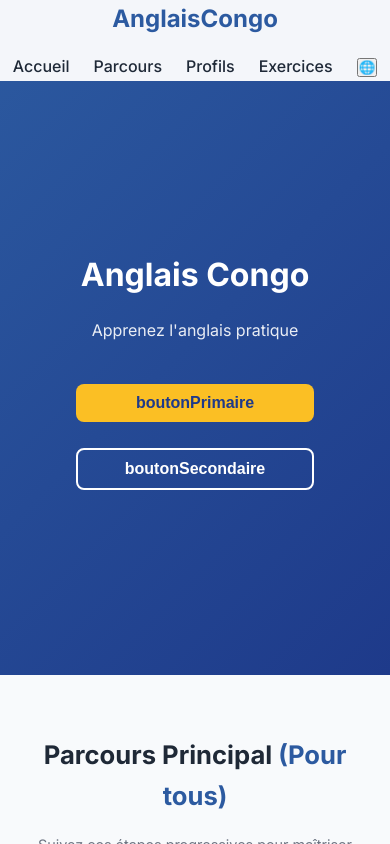
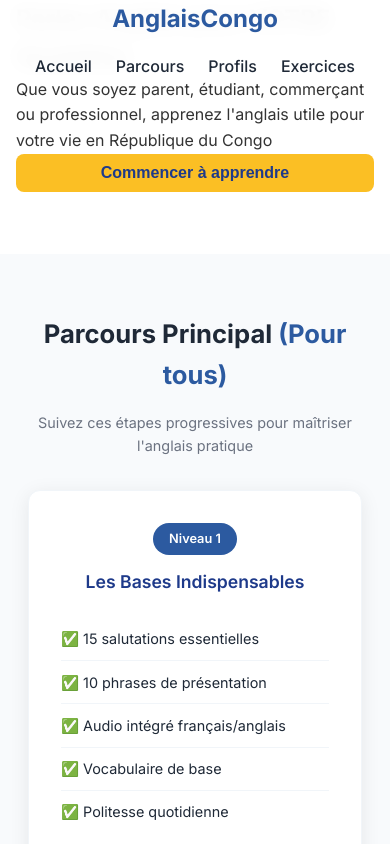
Before and after one commit to geniusland-cell/anglais-congo, a React (Vite) app: page / in a window 390 px wide. Shown: the top 844 px of the page. Built offline with nearby package versions, Linux system fonts and the light colour scheme; the HTML template or start-up script is replaced by a standard one.

Commit message:
Retour à la version originale - suppression fonctionnalité langue

```diff
--- a/src/components/Header.jsx
+++ b/src/components/Header.jsx
@@ -1,12 +1,27 @@
-import React, { useState } from "react";
-import SelecteurLangue from "./SelecteurLangue";
+import React, { useState, useEffect } from "react";
 import "./Header.css";
 
 const Header = () => {
-  const [showSelecteurLangue, setShowSelecteurLangue] = useState(false);
+  const [isScrolled, setIsScrolled] = useState(false);
+
+  useEffect(() => {
+    const handleScroll = () => {
+      setIsScrolled(window.scrollY > 50);
+    };
+
+    window.addEventListener("scroll", handleScroll);
+    return () => window.removeEventListener("scroll", handleScroll);
+  }, []);
+
+  const scrollToSection = (sectionId) => {
+    const section = document.getElementById(sectionId);
+    if (section) {
+      section.scrollIntoView({ behavior: "smooth" });
+    }
+  };
 
   return (
-    <header className="header">
+    <header className={`header ${isScrolled ? "scrolled" : ""}`}>
       <nav className="nav container">
         <div className="logo">
           <h2>AnglaisCongo</h2>
@@ -14,34 +29,51 @@ const Header = () => {
 
         <ul className="nav-links">
           <li>
-            <a href="#accueil">Accueil</a>
+            <a
+              href="#accueil"
+              onClick={(e) => {
+                e.preventDefault();
+                scrollToSection("accueil");
+              }}
+            >
+              Accueil
+            </a>
           </li>
           <li>
-            <a href="#parcours">Parcours</a>
+            <a
+              href="#parcours"
+              onClick={(e) => {
+                e.preventDefault();
+                scrollToSection("parcours");
+              }}
+            >
+              Parcours
+            </a>
           </li>
           <li>
-            <a href="#profils">Profils</a>
+            <a
+              href="#profils"
+              onClick={(e) => {
+                e.preventDefault();
+                scrollToSection("profils");
+              }}
+            >
+              Profils
+            </a>
           </li>
           <li>
-            <a href="#exercices">Exercices</a>
-          </li>
-          <li>
-            <button
-              className="btn-langue"
-              onClick={() => setShowSelecteurLangue(!showSelecteurLangue)}
+            <a
+              href="#exercices"
+              onClick={(e) => {
+                e.preventDefault();
+                scrollToSection("exercices");
+              }}
             >
-              🌐
-            </button>
+              Exercices
+            </a>
           </li>
         </ul>
       </nav>
-
-      {/* Selecteur de langue qui apparaît au clic */}
-      {showSelecteurLangue && (
-        <div className="selecteur-container">
-          <SelecteurLangue />
-        </div>
-      )}
     </header>
   );
 };
--- a/src/components/Hero.css
+++ b/src/components/Hero.css
@@ -1,75 +1,78 @@
-.hero {
-  background: linear-gradient(135deg, var(--primary-blue) 0%, var(--dark-blue) 100%);
-  color: white;
-  padding: 160px 0 80px;
-  text-align: center;
-  min-height: 100vh;
-  display: flex;
-  align-items: center;
+.header {
+  position: fixed;
+  top: 0;
+  width: 100%;
+  background: rgba(255, 255, 255, 0.95);
+  backdrop-filter: blur(10px);
+  z-index: 1000;
+  transition: all 0.3s ease;
+  border-bottom: 1px solid transparent;
 }
 
-.hero-content h1 {
-  font-size: 3.5rem;
-  margin-bottom: 1.5rem;
-  font-weight: 700;
-  line-height: 1.2;
+.header.scrolled {
+  background: rgba(255, 255, 255, 0.98);
+  border-bottom: 1px solid #e2e8f0;
+  box-shadow: 0 2px 20px rgba(0, 0, 0, 0.08);
 }
 
-.hero-content h1 span {
-  color: var(--accent-yellow);
-  display: block;
+.nav {
+  display: flex;
+  justify-content: space-between;
+  align-items: center;
+  padding: 1rem 0;
 }
 
-.hero-content p {
-  font-size: 1.3rem;
-  margin-bottom: 2.5rem;
-  max-width: 600px;
-  margin-left: auto;
-  margin-right: auto;
-  opacity: 0.9;
-  line-height: 1.6;
+.logo h2 {
+  color: var(--primary-blue);
+  font-size: 1.8rem;
+  font-weight: 700;
 }
 
-.hero-buttons {
+.nav-links {
   display: flex;
-  gap: 1.5rem;
-  justify-content: center;
-  flex-wrap: wrap;
+  list-style: none;
+  gap: 2rem;
+}
+
+.nav-links a {
+  text-decoration: none;
+  color: var(--text-dark);
+  font-weight: 500;
+  transition: color 0.3s ease;
+  position: relative;
+}
+
+.nav-links a:hover {
+  color: var(--primary-blue);
+}
+
+.nav-links a::after {
+  content: "";
+  position: absolute;
+  bottom: -5px;
+  left: 0;
+  width: 0;
+  height: 2px;
+  background: var(--primary-blue);
+  transition: width 0.3s ease;
+}
+
+.nav-links a:hover::after {
+  width: 100%;
 }
 
 @media (max-width: 768px) {
-  .hero {
-    padding: 140px 0 60px;
-    min-height: 80vh;
+  .nav {
+    flex-direction: column;
+    gap: 1rem;
+    padding: 1rem 0;
   }
 
-  .hero-content h1 {
-    font-size: 2.5rem;
+  .nav-links {
+    gap: 1.5rem;
   }
 
-  .hero-content p {
-    font-size: 1.1rem;
-    padding: 0 1rem;
-  }
-
-  .hero-buttons {
-    flex-direction: column;
-    align-items: center;
-    gap: 1rem;
-  }
-
-  .hero-buttons button {
-    width: 100%;
-    max-width: 300px;
+  .logo h2 {
+    font-size: 1.5rem;
   }
 }
-
-@media (max-width: 480px) {
-  .hero-content h1 {
-    font-size: 2rem;
-  }
-
-  .hero-content p {
-    font-size: 1rem;
-  }
-}
--- a/src/components/Hero.jsx
+++ b/src/components/Hero.jsx
@@ -1,10 +1,7 @@
 import React from "react";
-import { useLangue } from "../hooks/useLangue";
 import "./Hero.css";
 
 const Hero = () => {
-  const { traduire } = useLangue();
-
   const scrollToSection = (sectionId) => {
     const section = document.getElementById(sectionId);
     if (section) {
@@ -15,20 +12,25 @@ const Hero = () => {
   return (
     <section id="accueil" className="hero">
       <div className="hero-content container">
-        <h1>{traduire("titre").replace("VOTRE", "<span>VOTRE</span>")}</h1>
-        <p>{traduire("sousTitre")}</p>
+        <h1>
+          Parlez Anglais pour <span>VOTRE Quotidien</span>
+        </h1>
+        <p>
+          Que vous soyez parent, étudiant, commerçant ou professionnel, apprenez
+          l'anglais utile pour votre vie en République du Congo
+        </p>
         <div className="hero-buttons">
           <button
             className="btn-primary"
             onClick={() => scrollToSection("parcours")}
           >
-            {traduire("boutonPrimaire")}
+            Commencer à apprendre
           </button>
           <button
             className="btn-secondary"
             onClick={() => scrollToSection("profils")}
           >
-            {traduire("boutonSecondaire")}
+            Voir mon profil
           </button>
         </div>
       </div>
--- a/src/components/SelecteurLangue.css
+++ /dev/null
@@ -1,43 +0,0 @@
-.selecteur-langue {
-  background: #f8fafc;
-  padding: 1rem;
-  border-radius: 8px;
-  margin: 1rem 0;
-}
-
-.selecteur-langue h4 {
-  margin-bottom: 1rem;
-  color: #1e3a8a;
-  font-size: 1.1rem;
-}
-
-.options-langue {
-  display: flex;
-  gap: 1rem;
-  flex-wrap: wrap;
-}
-
-.option-langue {
-  display: flex;
-  align-items: center;
-  gap: 0.5rem;
-  padding: 0.5rem 1rem;
-  background: white;
-  border: 2px solid #e2e8f0;
-  border-radius: 6px;
-  cursor: pointer;
-  transition: all 0.3s ease;
-}
-
-.option-langue:hover {
-  border-color: #2c5aa0;
-}
-
-.option-langue input[type="radio"] {
-  margin: 0;
-}
-
-.option-langue input[type="radio"]:checked + span {
-  font-weight: 600;
-  color: #2c5aa0;
-}
--- a/src/components/SelecteurLangue.jsx
+++ /dev/null
@@ -1,37 +0,0 @@
-import React, { useState } from "react";
-import { languesDisponibles } from "../config/langues";
-import "./SelecteurLangue.css";
-
-const SelecteurLangue = () => {
-  const [langueSelectionnee, setLangueSelectionnee] = useState("fr");
-
-  const changerLangue = (codeLangue) => {
-    setLangueSelectionnee(codeLangue);
-    // Sauvegarder dans le localStorage
-    localStorage.setItem("preferenceLangue", codeLangue);
-    // Recharger l'application
-    window.location.reload();
-  };
-
-  return (
-    <div className="selecteur-langue">
-      <h4>🌐 Language / Langue</h4>
-      <div className="options-langue">
-        {Object.values(languesDisponibles).map((langue) => (
-          <label key={langue.code} className="option-langue">
-            <input
-              type="radio"
-              name="langue"
-              value={langue.code}
-              checked={langueSelectionnee === langue.code}
-              onChange={() => changerLangue(langue.code)}
-            />
-            <span>{langue.nom}</span>
-          </label>
-        ))}
-      </div>
-    </div>
-  );
-};
-
-export default SelecteurLangue;
--- a/src/config/langues.js
+++ /dev/null
@@ -1,26 +0,0 @@
-export const languesDisponibles = {
-  fr: {
-    code: "fr",
-    nom: "Français",
-    defaut: true,
-    traductions: {
-      titre: "Anglais Congo",
-      sousTitre: "Apprenez l'anglais pratique",
-      parcours: "Parcours d'apprentissage",
-      profils: "Profils utilisateurs",
-      exercices: "Exercices interactifs",
-    },
-  },
-  en: {
-    code: "en",
-    nom: "English",
-    defaut: false,
-    traductions: {
-      titre: "Congo English",
-      sousTitre: "Learn practical English",
-      parcours: "Learning Path",
-      profils: "User Profiles",
-      exercices: "Interactive Exercises",
-    },
-  },
-};
--- a/src/hooks/useLangue.js
+++ /dev/null
@@ -1,24 +0,0 @@
-import { useState, useEffect } from "react";
-import { languesDisponibles } from "../config/langues";
-
-export const useLangue = () => {
-  const [langueActuelle, setLangueActuelle] = useState("fr");
-
-  useEffect(() => {
-    // Charger la préference sauvegardée
-    const langueSauvegardee = localStorage.getItem("preferenceLangue");
-    if (langueSauvegardee && languesDisponibles[langueSauvegardee]) {
-      setLangueActuelle(langueSauvegardee);
-    }
-  }, []);
-
-  const traduire = (cle) => {
-    return languesDisponibles[langueActuelle]?.traductions[cle] || cle;
-  };
-
-  return {
-    langueActuelle,
-    setLangueActuelle,
-    traduire,
-  };
-};
```
